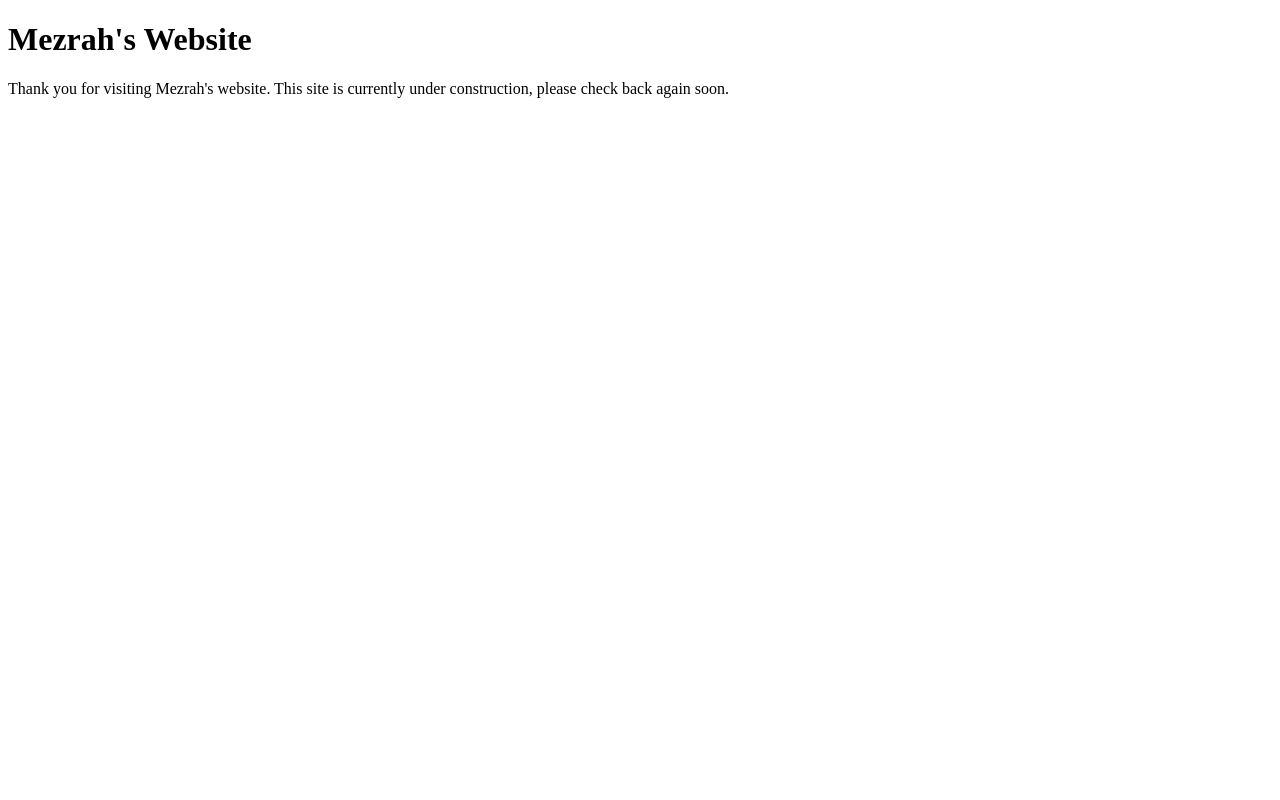
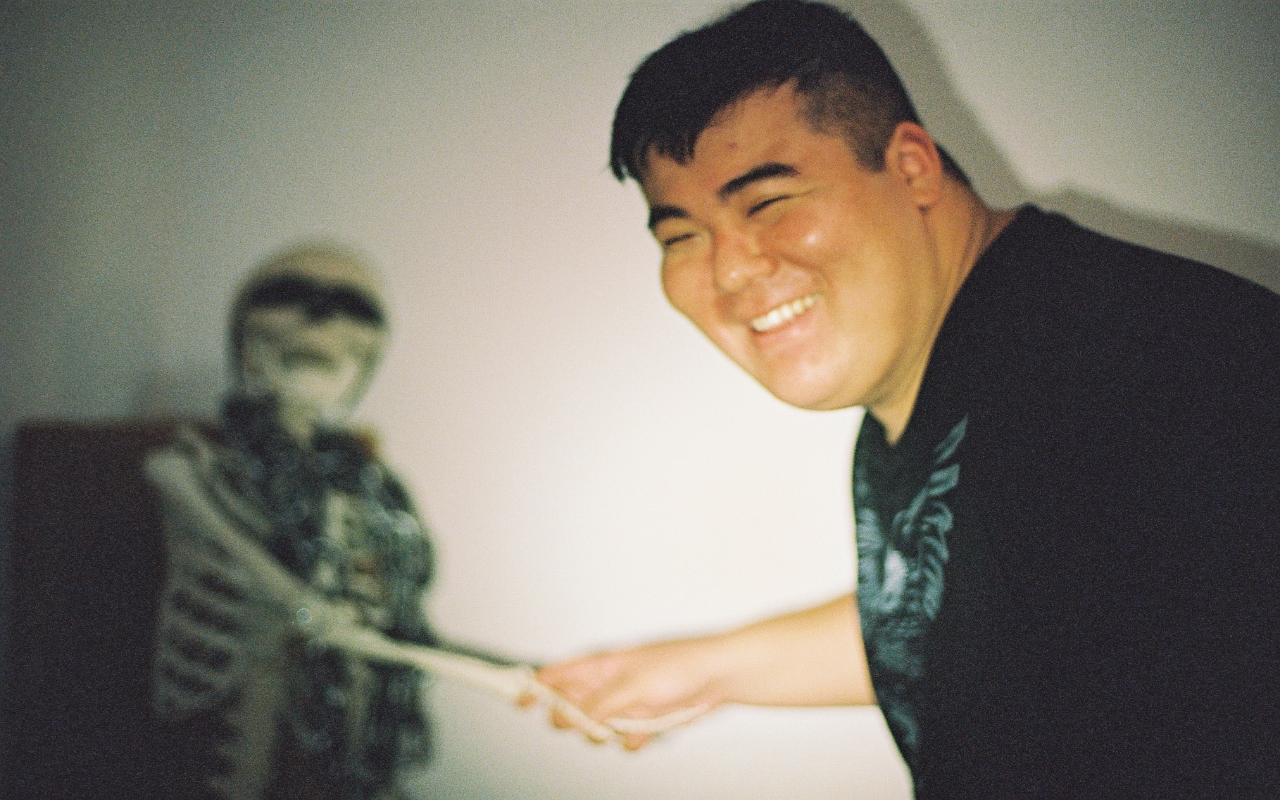
Before and after one commit to jaketeaches/mez, a plain HTML site: page index.html in a window 1280 px wide. Drawn offline with Linux system fonts and the light colour scheme.

Commit message:
if mezrah won't update this, I will

```diff
--- a/index.html
+++ b/index.html
@@ -1,17 +1 @@
-<!DOCTYPE html>
-<html lang="en">
-  <head>
-    <meta charset="UTF-8" />
-    <meta name="viewport" content="width=device-width, initial-scale=1.0" />
-    <meta http-equiv="X-UA-Compatible" content="ie=edge" />
-    <title>Mezrah's Website</title>
-    <link rel="stylesheet" href="style/style.css" />
-  </head>
-  <body>
-    <h1>Mezrah's Website</h1>
-    <p>
-      Thank you for visiting Mezrah's website. This site is currently under
-      construction, please check back again soon.
-    </p>
-  </body>
-</html>
+<html><head><title>Mezrah's Website</title><style>html, body { padding: 0; margin: 0 }</style></head><body><img src="mezrah.jpeg" alt="mezrah" style="width: 100vw; height: 100vh;"></body></html>
```
Also changed, not shown: mezrah.jpeg (added).
